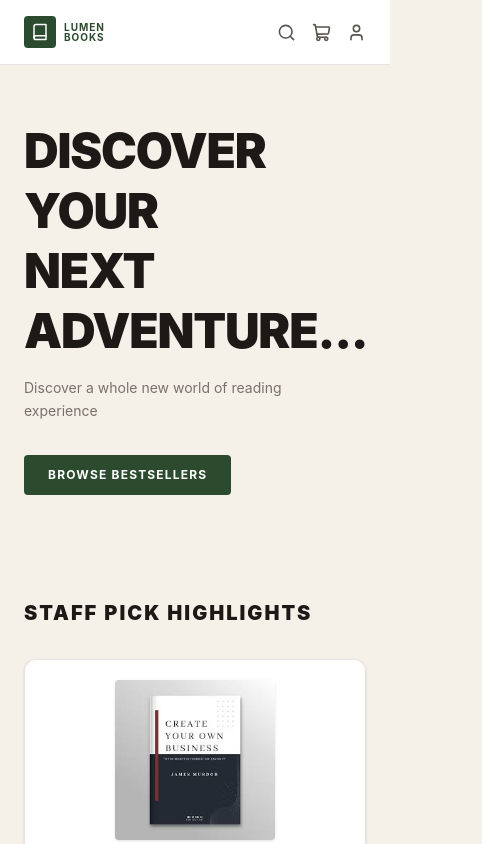
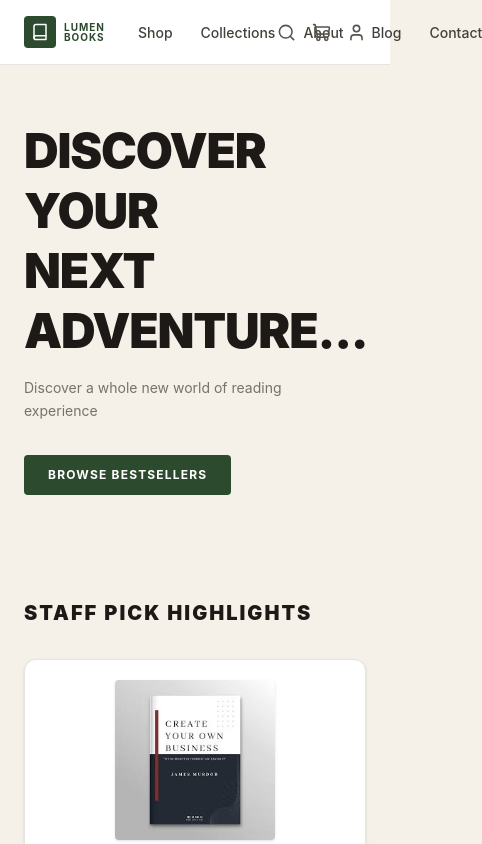
Before and after one commit to SughnenWeb3/lumen_books, a Next.js app: page / in a window 390 px wide. Shown: the top 844 px of the page, 482 px wide, since content can reach past the window. Built offline with nearby package versions, Linux system fonts and the light colour scheme.

Commit message:
fit: fixes nav links for proper spacing

```diff
--- a/app/components/Navbar.tsx
+++ b/app/components/Navbar.tsx
@@ -1,13 +1,14 @@
 import Image from "next/image";
 import Link from "next/link";
 import { Search, ShoppingCart, User } from "lucide-react";
-
+const navItems = ["Shop", "Collections", "About", "Blog", "Contact"];
 export default function Navbar() {
   return (
     <header className="bg-white border-b border-stone-200 sticky top-0 z-50">
-      <div className="max-w-6xl mx-auto px-6 h-16 flex items-center justify-between">
+    <div className="max-w-6xl mx-auto px-6 h-16 grid grid-cols-3 items-center">
 
-        <Link href="/" className="flex items-center gap-2 shrink-0">
+      {/* Left - Logo */}
+      <Link href="/" className="flex items-center gap-2 justify-self-start">
         <div className="w-8 h-8 bg-[#2c4a2e] rounded flex items-center justify-center">
           <svg
             width="18"
@@ -23,15 +24,18 @@ export default function Navbar() {
             <path d="M6.5 2H20v20H6.5A2.5 2.5 0 0 1 4 19.5v-15A2.5 2.5 0 0 1 6.5 2z" />
           </svg>
         </div>
+
         <div className="leading-none">
           <p className="text-[10px] font-bold tracking-widest text-[#2c4a2e] uppercase">Lumen</p>
           <p className="text-[10px] font-bold tracking-widest text-[#2c4a2e] uppercase">Books</p>
         </div>
       </Link>
 
+      {/* Center - Nav */}
+     <div className=" ">
 
-        <nav className="hidden md:flex items-center gap-7">
-          {["Shop", "Collections", "About", "Blog", "Contact"].map((item) => (
+     <nav className="space-x-7">
+        {navItems.map((item) => (
           <Link
             key={item}
             href={`/${item.toLowerCase()}`}
@@ -42,18 +46,21 @@ export default function Navbar() {
         ))}
       </nav>
 
+     </div>
 
-        <div className="flex items-center gap-4 text-stone-600">
-          <button className="hover:text-[#2c4a2e] transition-colors" aria-label="Search">
+      {/* Right - Icons */}
+      <div className="flex items-center gap-4 text-stone-600 justify-self-end">
+        <button className="hover:text-[#2c4a2e] transition-colors">
           <Search size={19} />
         </button>
-          <button className="hover:text-[#2c4a2e] transition-colors" aria-label="Cart">
+        <button className="hover:text-[#2c4a2e] transition-colors">
           <ShoppingCart size={19} />
         </button>
-          <button className="hover:text-[#2c4a2e] transition-colors" aria-label="Account">
+        <button className="hover:text-[#2c4a2e] transition-colors">
           <User size={19} />
         </button>
       </div>
+
     </div>
   </header>
   );
--- a/app/globals.css
+++ b/app/globals.css
@@ -1,5 +1,5 @@
 @import "tailwindcss";
-@import url('https://fonts.googleapis.com/css2?family=Inter:wght@300;400;500;600;700;800;900&display=swap');
+/* @import url('https://fonts.googleapis.com/css2?family=Inter:wght@300;400;500;600;700;800;900&display=swap'); */
 
 :root {
   --background: #f5f0e8;
```
Lines whose indentation alone changed are shown as unchanged.
